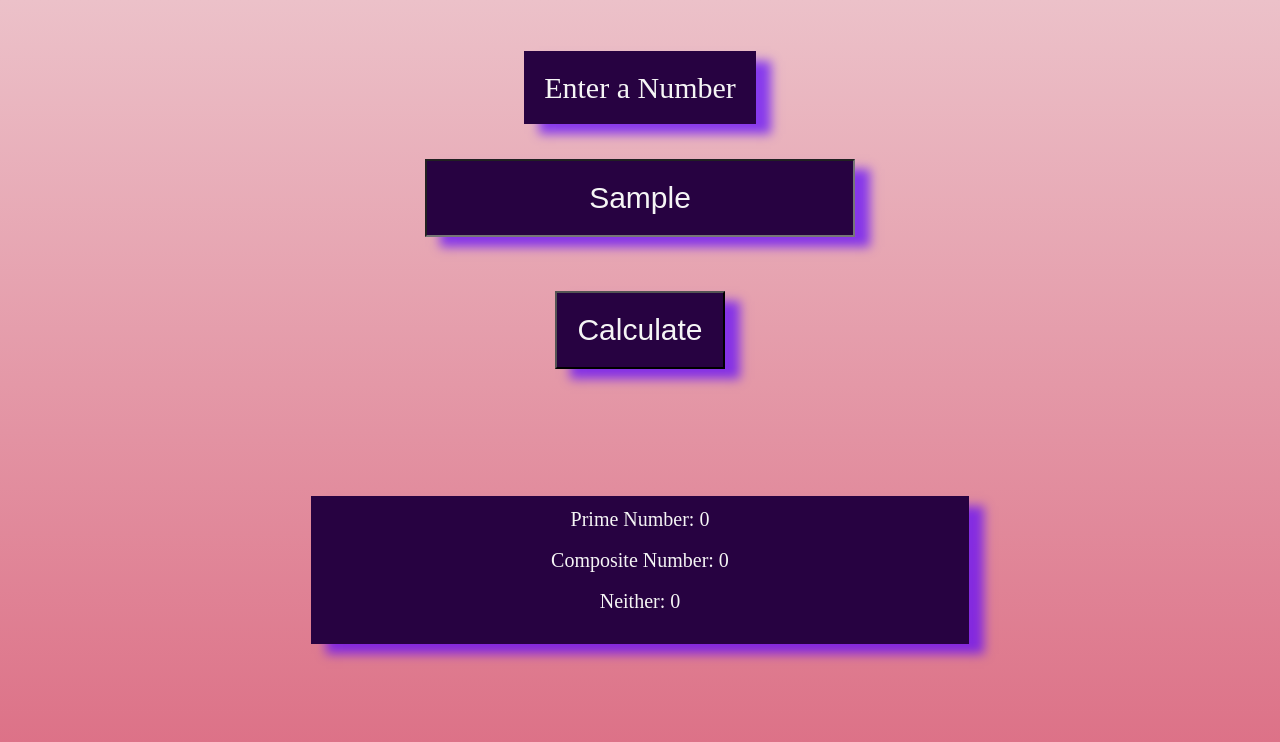
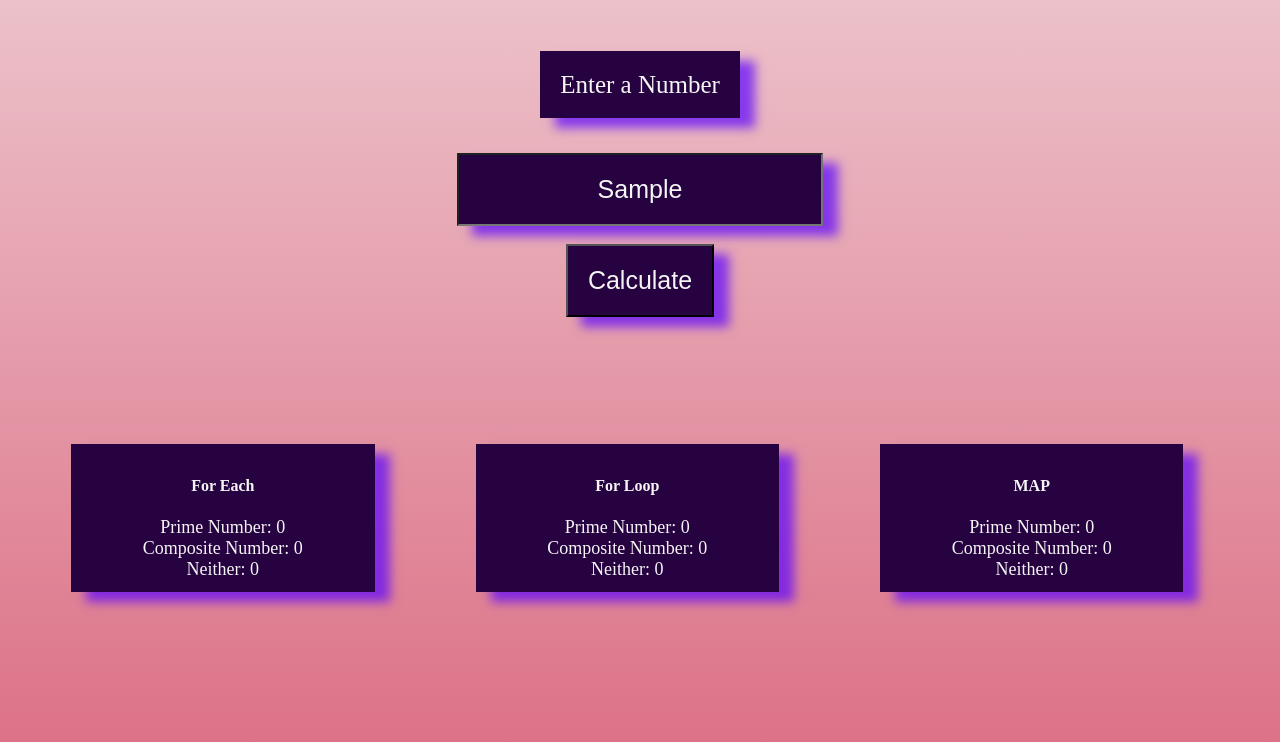
Before and after one commit to pmahindru/L5_mahindru_pranav_CSCI3172, a plain HTML site: page index.html in a window 1280 px wide. Both pictures are taken after typing "Sample" into the empty fields and a click on the button "Calculate". Drawn offline with Linux system fonts and the light colour scheme.

Commit message:
push more comments and add for loop, map as the instruction, update the readme/validator too

```diff
--- a/css/style.css
+++ b/css/style.css
@@ -8,7 +8,7 @@ body{
     height: 100vh;
 }
 
-#style{
+form{
     width: 40%;
     margin: auto;
     padding: 5%;
@@ -20,26 +20,27 @@ button,
 label{
     color: whitesmoke;
     padding: 20px;
-    font-size: 30px;
+    font-size: 25px;
     background-color: rgb(39, 2, 65);
     text-align: center;
     box-shadow: 15px 10px 10px rgba(93, 5, 255, 0.7);
 }
 
-#showanswer{
+div{
     display: none;
     background-color: rgb(39, 2, 65);
     box-shadow: 15px 10px 10px rgba(93, 5, 255, 0.7);
     color: whitesmoke;
     text-align: center;
-    width: 50%;
+    align-items: center;
     padding: 1%;
-    margin:  5% auto auto auto;
+    margin:  5% 3% auto 5%;
+    width: 22%;
+    float: left;
 }
 
 span{
-    padding: 20px;
-    font-size: 20px;
-    margin: 25px;
-
+    padding: 10px;
+    font-size: 18px;
+    margin: 15px;
 }
--- a/index.html
+++ b/index.html
@@ -9,12 +9,7 @@
 	This is my HTML Page
 -->
 <body>
-	<!--
-		:)
-		I used div just for styling
-		:)
-	-->
-	<div id="style">
+	<form>
 		<label for="number"> Enter a Number</label>
 		<br>
 		<br>
@@ -23,26 +18,42 @@
 		<input type="text" name="number" id="number">
 		<br>
 		<br>
-		<br>
-		<br>
 		<button id="calculate"> Calculate </button>
-	</div>
+	</form>
 
 	<!--
 		This is for the showing answers
-		using p and span tag
+		using div and span tag
+		div is used for styling the answer
+		span is used for showing answers them on page
 	-->
-	<p id="showanswer">
-		<span id="prime"></span>
+	<div id="showanswer_foreach">
+		<h4> For Each </h4>
+		<span id="prime_foreach"></span>
 		<br>
+		<span id="composite_foreach"></span>
 		<br>
-		<span id="composite"></span>
+		<span id="neither_foreach"></span>
+	</div>
+
+	<div id="showanswer_forloop">
+		<h4> For Loop </h4>
+		<span id="prime_forloop"></span>
 		<br>
+		<span id="composite_forloop"></span>
 		<br>
-		<span id="neither"></span>
+		<span id="neither_forloop"></span>
+	</div>
+
+	<div id="showanswer_map">
+		<h4> MAP </h4>
+		<span id="prime_map"></span>
 		<br>
+		<span id="composite_map"></span>
 		<br>
-	</p>
+		<span id="neither_map"></span>
+		<br>
+	</div>
 
 	<script src="js/script.js"></script>
 </body>
--- a/js/script.js
+++ b/js/script.js
@@ -2,26 +2,82 @@
     This is my own JS
 */
 
+// saving the prime count, composite count and neither count to show inside the div tag using span tag to answers
+// global variable so that i can access in all functions
+var primeCount = 0;
+var compositeCount = 0;
+var neitherCount = 0;
+
 // call the function when button will be click
 document.getElementById("calculate").addEventListener('click', calculate);
-function calculate(){
+function calculate(e){
+    e.preventDefault();
 
-    // getting all the number as string and split by ,
-    // store as Array and save as numberArray
+    // getting all the number as string and split by ","
+    // store in Array and save in numberArray variable
     const numberArray = document.getElementById("number").value.split(",");
 
-    // saving the prime count, composite count and neither count to show in the p tag
-    let primeCount = 0;
-    let compositeCount = 0;
-    let neitherCount = 0;
+    console.log("----------------------------------FOR EACH-----------------------------------------");
 
     // using for each to get all the number from the array check if it prime or composite or neither
     numberArray.forEach(element => {
+        helperToFindNumber(element);
+    });
 
+    // show the div tag
+    document.getElementById("showanswer_foreach").style.display = "block";
+
+    // display the answer prime, composite, neither using span tag
+    document.getElementById("prime_foreach").innerHTML = "Prime Number: " + primeCount;
+    document.getElementById("composite_foreach").innerHTML = "Composite Number: " + compositeCount;
+    document.getElementById("neither_foreach").innerHTML = "Neither: "  + neitherCount;
+
+    // reset the count equal to zero so that it will count again for the other like for-loop or MAP or for-each
+    number();
+
+    console.log("----------------------------------FOR LOOP-----------------------------------------");
+
+    // using for loop to get all the number from the array check if it prime or composite or neither
+    for(var i=0; i<=numberArray.length-1; i++){
+        helperToFindNumber(numberArray[i]);
+    }
+
+    // show the div tag
+    document.getElementById("showanswer_forloop").style.display = "block";
+
+    // display the answer prime, composite, neither using span tag
+    document.getElementById("prime_forloop").innerHTML = "Prime Number: " + primeCount;
+    document.getElementById("composite_forloop").innerHTML = "Composite Number: " + compositeCount;
+    document.getElementById("neither_forloop").innerHTML = "Neither: "  + neitherCount;
+
+    // reset the count equal to zero so that it will count again for the other like for-loop or MAP or for-each
+    number();
+
+    console.log("----------------------------------MAP-----------------------------------------");
+
+    // using for loop to get all the number from the array check if it prime or composite or neither
+    numberArray.map(element =>{
+        helperToFindNumber(element);
+    });
+
+    // show the div tag
+    document.getElementById("showanswer_map").style.display = "block";
+
+    // display the answer prime, composite, neither using span tag
+    document.getElementById("prime_map").innerHTML = "Prime Number: " + primeCount;
+    document.getElementById("composite_map").innerHTML = "Composite Number: " + compositeCount;
+    document.getElementById("neither_map").innerHTML = "Neither: "  + neitherCount;
+
+    // reset the count equal to zero so that it will count again for the other like for-loop or MAP or for-each
+    number();
+}
+
+// this is used to find the prime number composite number or it may be neither (HELPER METHOD)
+function helperToFindNumber(element){
     // converting into number
     element = Number(element);
 
-        // base case number is 1 it is not prime or composite
+    // base case number is 1 and 0 it is not prime or composite and if number is 2 it is a prime
     if(element == 1 || element == 0){
         console.log("--->  neither ----> " + element)
         neitherCount++;
@@ -49,14 +105,12 @@ function calculate(){
             primeCount++;
         }
     }
+}
 
-    });
-
-    // display the p tag where all the answers
-    document.getElementById("showanswer").style.display = "block";
-
-    // display the answer prime, composite, neither inside p using span tag
-    document.getElementById("prime").innerHTML = "Prime Number: " + primeCount;
-    document.getElementById("composite").innerHTML = "Composite Number: " + compositeCount;
-    document.getElementById("neither").innerHTML = "Neither: "  + neitherCount;
+// numbers for the prime count/ composite count / neither count (HELPER METHOD)
+function number(){
+    // assign zero so that it can re count for the FOR LOOP / FOR EACH / MAP
+    primeCount = 0;
+    compositeCount = 0;
+    neitherCount = 0;
 }
```
Also changed, not shown: 5 other files. Lines whose indentation alone changed are shown as unchanged.
